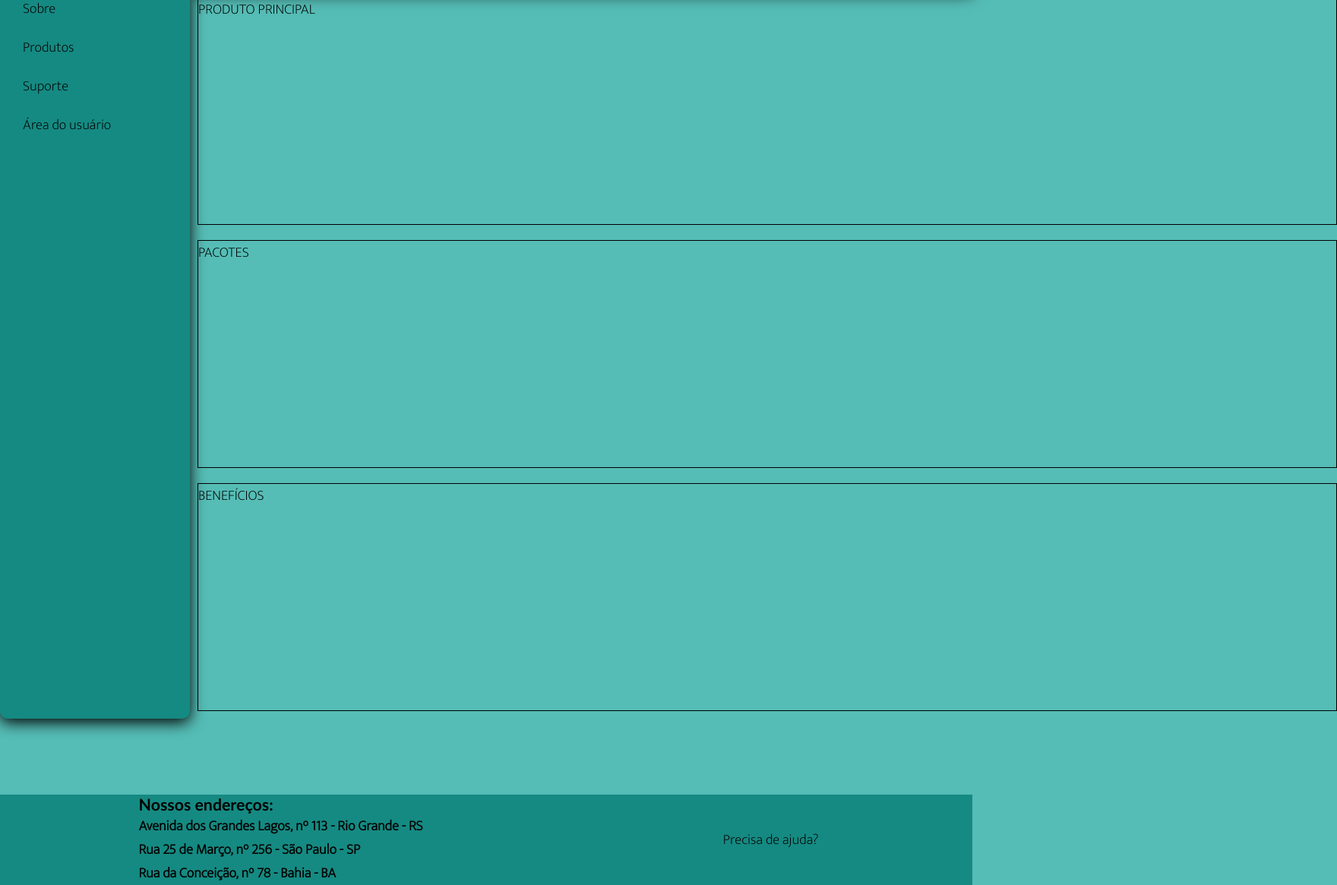
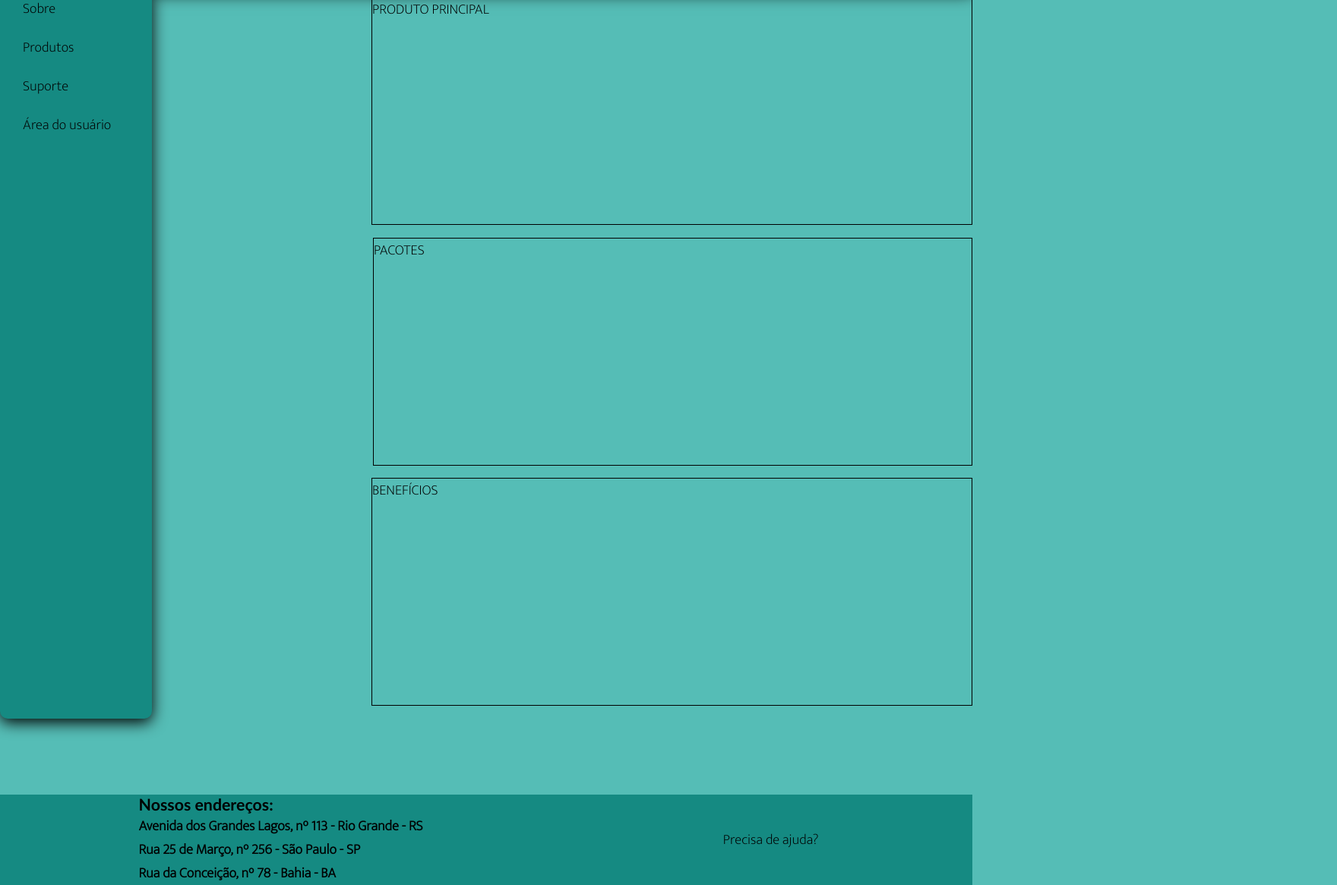
Before and after one commit to AnaMasFlaviaMoraes/trab2_design_interfaces, a plain HTML site: page pages/index.html in a window 1280 px wide. Shown: the part 114-1279 px from the top of the page at 76% size, 1760 px wide, since content can reach past the window. Drawn offline with Linux system fonts and the light colour scheme; a web font is replaced by a local one.

Commit message:
tentando arrumar o grid

```diff
--- a/css/style.css
+++ b/css/style.css
@@ -121,38 +121,42 @@ footer{
 }
 .corpo{
     display: grid;
-    grid-gap: 10px;
     grid-template-areas:
     "sidenav produto_principal"
     "sidenav pacotes"
     "sidenav beneficios";
 }
 .sidenav{
-    width: 250px;
     height: 960px;
+    width: 200px;
     background-color:#158A82;
     border-radius: 10px;
     box-shadow: 0px 5px 20px;
     display: flex;
     grid-area: sidenav;
     grid-row: sidenav;
+
 }
 
 .produto_principal{
     margin-top: 10px;
     border: 1px solid black;
-    width: 1500px;
+    max-width: 1500px;
+    min-width: 500px;
     height: 300px;
     grid-area: produto_principal;
 }
 .pacotes{
-    width: 1500px;
+    max-width: 1500px;
+    min-width: 500px;
+    margin-left: 2px;
     height: 300px;
     border: 1px solid black;
     grid-area: pacotes;
 }
 .beneficios{
-    width: 1500px;
+    max-width: 1500px;
+    min-width: 500px;
     height: 300px;
     border: 1px solid black;
     grid-area: beneficios;
```
Also changed, not shown: css/cadastro.css (+15 -0 lines).
